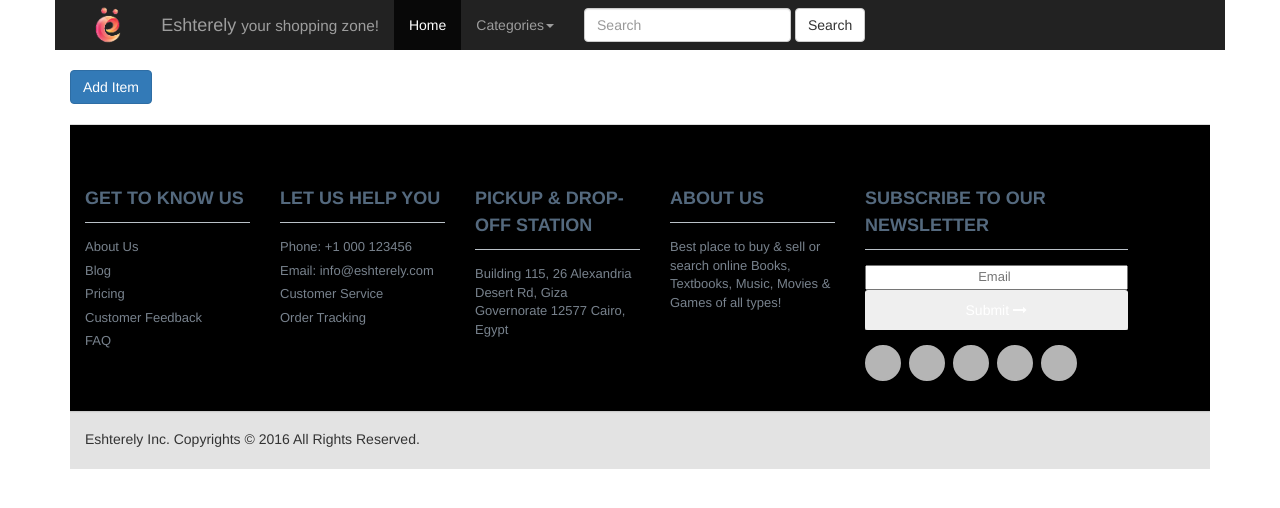
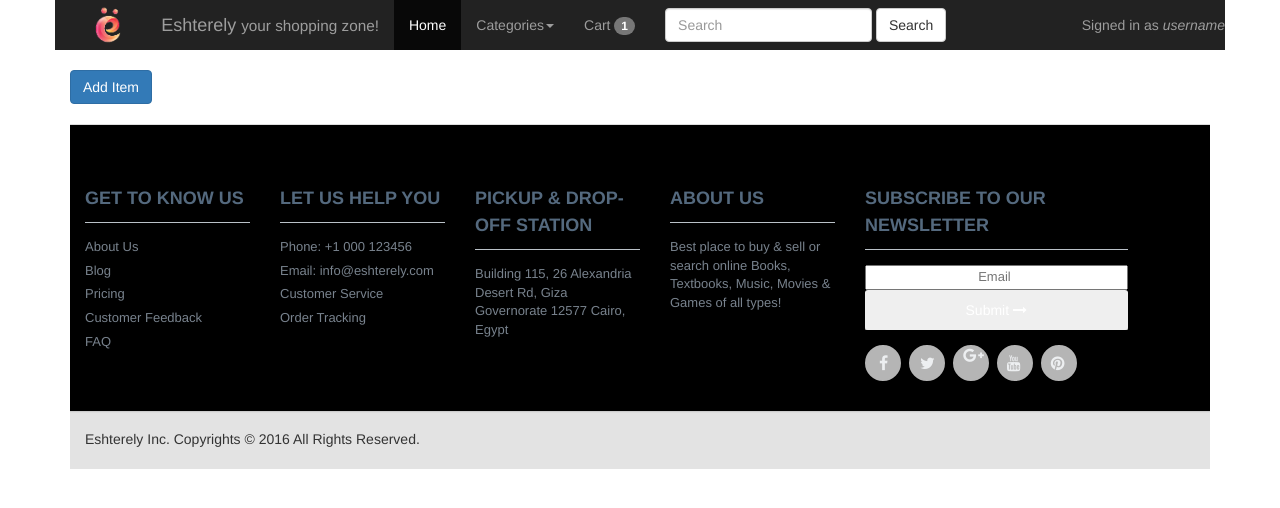
Before and after one commit to Limologic/Eshterely, a plain HTML site: page admin.html in a window 1280 px wide. Drawn offline with nearby package versions, Linux system fonts and the light colour scheme.

Commit message:
added getheader and getfooter to all pages

```diff
--- a/admin.html
+++ b/admin.html
@@ -3,50 +3,13 @@
   <head>
     <title>Eshterely.com | Sign In</title>
     <link rel="stylesheet" href="https://maxcdn.bootstrapcdn.com/bootstrap/3.3.5/css/bootstrap.min.css">
-
-
-    <!-- <script src="//ajax.googleapis.com/ajax/libs/jquery/1.11.0/jquery.min.js"></script>
-    <script src="//netdna.bootstrapcdn.com/bootstrap/3.1.1/js/bootstrap.min.js"></script> -->
     <link rel="stylesheet" href="eshterely.css">
+    <link rel="stylesheet" href="css/font-awesome.css">
   </head>
   <body class="container">
-    <header class="row">
-      <nav class="nav navbar-inverse">
-        <div class="container-fluid">
+    <div id="getheader">
 
-          <!-- logo and brand name -->
-          <a class="navbar-brand" href="#">
-            <img id="logo" style="margin-top:-10px" height="40px" src="logo.png" alt="logo" />
-            <a class="navbar-brand" href="main.html">Eshterely <span class="small"> your shopping zone!</span></a>
-          </a>
-
-          <!-- Menu -->
-          <ul class="nav navbar-nav">
-            <li class="active"><a class=" " href="main.html">Home</a></li>
-            <li class="dropdown">
-              <a href="#" class="dropdown-toggle" data-toggle="dropdown" role="button" aria-haspopup="true" aria-expanded="false">Categories<span class="caret"></span></a>
-              <ul class="dropdown-menu">
-                <li class=""><a class=" " href="#">Books</a></li>
-                <li class=""><a class=" " href="#">Music</a></li>
-                <li class=""><a class=" " href="#">Movies</a></li>
-                <li class=""><a class=" " href="#">Games</a></li>
-                <!-- <li role="separator" class="divider"></li> -->
-              </ul>
-              <!-- <li class=""><a class="" href="cart.html">Cart <span class="badge">6</span></a></li> -->
-            </li>
-          </ul>
-
-          <!-- Menu (logged in user) -->
-          <form class="navbar-form navbar-left" role="search">
-            <div class="form-group">
-              <input type="text" class="form-control" placeholder="Search">
-            </div>
-            <button type="submit" class="btn btn-default">Search</button>
-          </form>
-          <p class="navbar-text navbar-right"></p>
-        </div>
-      </nav>
-    </header>
+    </div>
 
     <content class="row">
       <!-- Large modal -->
@@ -108,90 +71,19 @@
     </content>
 
 <!-- footer -->
-<link href="//maxcdn.bootstrapcdn.com/font-awesome/4.2.0/css/font-awesome.min.css" rel="stylesheet">
-<footer>
-    <div class="footer" id="footer">
-        <div class="container">
-            <div class="row">
-                <div class="col-lg-2  col-md-2 col-sm-4 col-xs-6">
-                    <h3> GET TO KNOW US </h3>
-                    <ul>
-                        <li> <a href="#"> About Us </a> </li>
-                        <li> <a href="#"> Blog </a> </li>
-                        <li> <a href="#"> Pricing </a> </li>
-                        <li> <a href="#"> Customer Feedback </a> </li>
-                        <li> <a href="#"> FAQ </a> </li>
+<div id="getfooter">
 
-                    </ul>
-                </div>
-                <div class="col-lg-2  col-md-2 col-sm-4 col-xs-6">
-                    <h3> LET US HELP YOU </h3>
-                    <ul>
-                        <li> <a href="#"> Phone: +1 000 123456 </a> </li>
-                        <li> <a href="#"> Email: info@eshterely.com </a> </li>
-                        <li> <a href="#"> Customer Service </a> </li>
-                        <li> <a href="#"> Order Tracking </a> </li>
-
-
-                    </ul>
-                </div>
-                <div class="col-lg-2  col-md-2 col-sm-4 col-xs-6">
-                    <h3> Pickup & Drop-off station</h3>
-                    <ul>
-                        <li> <a href="https://goo.gl/maps/FzgiY82hVhy"> Building 115, 26 Alexandria Desert Rd, Giza Governorate 12577 Cairo, Egypt </a> </li>
-                    </ul>
-                </div>
-                <div class="col-lg-2  col-md-2 col-sm-4 col-xs-6">
-                    <h3> About Us </h3>
-                    <ul>
-                        <li> <a href="#"> Best place to buy & sell or search online Books, Textbooks, Music, Movies & Games of all types! </a> </li>
-                    </ul>
-                </div>
-                <div class="col-lg-3  col-md-3 col-sm-6 col-xs-12 ">
-                    <h3> subscribe to our newsletter </h3>
-                    <ul>
-                        <li>
-                            <div class="input-append newsletter-box text-center">
-                                <input type="text" class="full text-center" placeholder="Email ">
-                                <button class="btn  bg-gray" type="button"> Submit <i class="fa fa-long-arrow-right"> </i> </button>
-                            </div>
-                        </li>
-                    </ul>
-                    <ul class="social">
-                        <li> <a href="#"> <i class="facebook">   </i> </a> </li>
-                        <li> <a href="#"> <i class="twitter">   </i> </a> </li>
-                        <li> <a href="#"> <i class="google-plus">   </i> </a> </li>
-                        <li> <a href="#"> <i class="pinterest">   </i> </a> </li>
-                        <li> <a href="#"> <i class="youtube">   </i> </a> </li>
-                    </ul>
-                </div>
-            </div>
-            <!--/.row-->
-        </div>
-        <!--/.container-->
-    </div>
-    <!--/.footer-->
-
-    <div class="footer-bottom">
-        <div class="container">
-            <p class="pull-left"> Eshterely Inc. Copyrights &copy; 2016 All Rights Reserved. </p>
-            <div class="pull-right">
-                <ul class="nav nav-pills payments">
-                	<li><i class="Visa"></i></li>
-                    <li><i class="Mastercard"></i></li>
-                    <li><i class="Paypal"></i></li>
-                </ul>
-            </div>
-        </div>
-    </div>
-</footer>
+</div>
 <!--/.footer-bottom-->
-
 
 
     <!-- jQuery for drop down in Nav bar to work (categories)-->
     <script src="https://ajax.googleapis.com/ajax/libs/jquery/2.2.4/jquery.min.js"></script>
     <script src="https://maxcdn.bootstrapcdn.com/bootstrap/3.3.7/js/bootstrap.min.js"></script>
-
+    <script src="my-html-loader.js"></script>
+    <script>
+      loader("navheader.html","#getheader")
+      loader("ourfooter.html","#getfooter")
+    </script>
   </body>
 </html>
```
